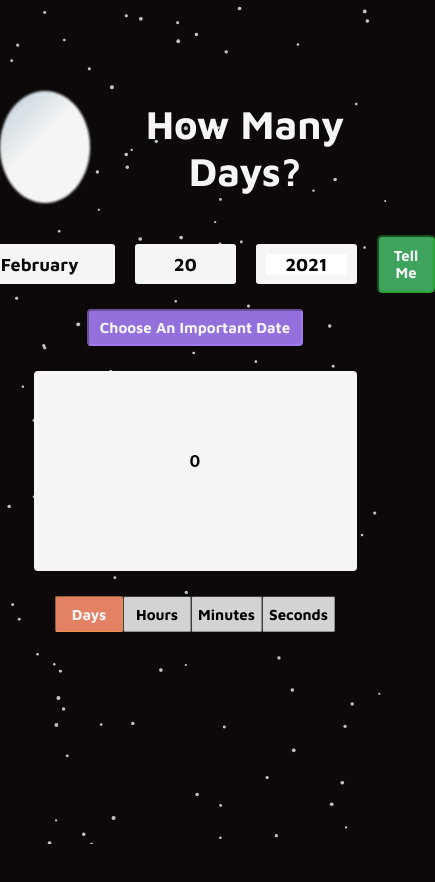
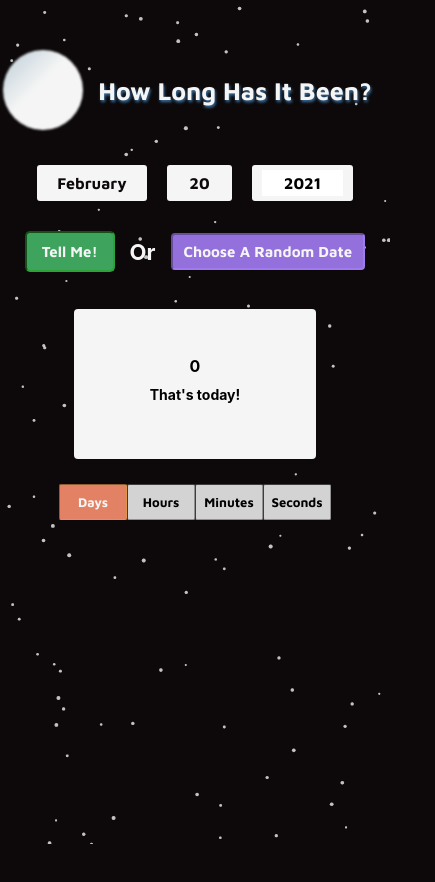
Before and after one commit to hamiltonskraba/howManyDays, a React (Create React App) app: page / in a window 390 px wide. Shown: the top 882 px of the page, 435 px wide, since content can reach past the window. Before the commit the page ends 844 px from the top, so only its background shows below. Built offline with nearby package versions, Linux system fonts and the light colour scheme.

Commit message:
Started responsive design

```diff
--- a/src/App.css
+++ b/src/App.css
@@ -1,9 +1,15 @@
 .App {
   text-align: center;
+  height: 100%;
 }
 
 body {
   background-color: #0D090A;
+  height: 100vh;
+}
+
+#root {
+  height: 100%
 }
 
 h1 {
@@ -13,7 +19,9 @@ h1 {
 }
 
 .container {
-  margin-top: 85px;
+  display: flex;
+  align-items: center;
+  justify-content: space-around;
 }
 
 .flex-center {
@@ -22,10 +30,17 @@ h1 {
   align-items: center;
 }
 
+.flex-column-center {
+  display: flex;
+  flex-direction: column;
+  justify-content: center;
+  align-items: center;
+}
+
 .title {
   font-family: 'Maven Pro', sans-serif;
   font-size: 40px;
-  margin-left: 25px;
+  text-shadow: 1px 2px 3px #3c73a3;;
 }
 
 #particles-js {
@@ -39,6 +54,13 @@ h1 {
   z-index: -1;
 }
 
+.submitContainer {
+  display: flex;
+  align-items: center;
+  justify-content: space-around;
+  margin: 20px 0 12px;
+}
+
 .submitButton {
   color: #F5F5F5;
   background-color: #3DA35D;
@@ -47,7 +69,6 @@ h1 {
   border-radius: 5px;
   padding: 10px 15px;
   border: none;
-  margin-left: 10px;
   font-family: 'Maven Pro', sans-serif;
   border: 2px inset #2ca337;
 }
@@ -229,7 +250,6 @@ input:focus {
   padding: 7px 11px;
   border-radius: 4px;
   border: none;
-  margin-top: 15px;
   font-family: 'Maven Pro', sans-serif;
   font-weight: 700;
   min-height: 37px;
@@ -242,4 +262,13 @@ input:focus {
 }
 .blurb {
   margin: 10px;
+  font-size: 16px;
 }
+
+.orText {
+  display: inline-block;
+  color: #f5f5f5;
+  font-size: 22px;
+  font-weight: 700;
+  margin: 0 15px;
+}
--- a/src/App.js
+++ b/src/App.js
@@ -1,4 +1,5 @@
 import './App.css';
+import './AppMediaQuery.css';
 import React from 'react';
 import Container from './components/Container';
 import DatePicker from './components/DatePicker';
@@ -9,7 +10,7 @@ class App extends React.Component {
         super(props);
         this.state = {
             dayCount: 0,
-            blurb: null,
+            blurb: 'That\'s today!',
             opacifyResults: false,
         }
         this.calculateDays = this.calculateDays.bind(this);
@@ -17,10 +18,7 @@ class App extends React.Component {
 
     calculateDays = (year, month, day, text) => {
         const today = new Date();
-        // console.log(today);
-
         const inputDate = new Date(year, month - 1, day);
-        // console.log(inputDate);
 
         // number of milliseconds in one day
         const ONE_DAY = 1000 * 60 * 60 * 24;
@@ -32,7 +30,7 @@ class App extends React.Component {
         const difference_ms = Math.abs(today_ms - inputDate_ms);
 
         // convert back to days
-        const dayCount = Math.round(difference_ms/ONE_DAY);
+        const dayCount = Math.round(difference_ms/ONE_DAY) - 1;
 
         this.setState({dayCount: dayCount, blurb: text});
     }
@@ -45,7 +43,7 @@ class App extends React.Component {
 
     render(){
         return (
-            <div className="App">
+            <div className="App flex-column-center">
                 <Container />
                 <DatePicker calculateDays={this.calculateDays} setResultsOpacity={this.setResultsOpacity}/>
                 <Results count={this.state.dayCount} blurb={this.state.blurb} opacify={this.state.opacifyResults}/>
--- /dev/null
+++ b/src/AppMediaQuery.css
@@ -0,0 +1,67 @@
+@media(max-width: 1024px) {
+    .submitButton:hover {
+        background-color: #3DA35D;
+    }
+
+    .randomDateButton:hover {
+        background-color: mediumpurple;
+    }
+}
+
+@media(max-width: 640px) {
+    .moon {
+        height: 80px;
+        width: 80px;
+    }
+
+    .title {
+        font-size: 32px;
+    }
+
+    .inputGroup div,
+    .yearGroup > input {
+        font-size: 16px;
+        min-height: 26px;
+    }
+}
+
+@media(max-width: 540px) {
+    .monthGroup {
+        min-width: 90px;
+    }
+
+    .dayGroup {
+        min-width: 45px;
+    }
+
+    .resultsContainer {
+        height: 150px;
+    }
+
+    .displayCount {
+        width: 242px;
+    }
+
+    .unitButton {
+        font-size: 13px;
+    }
+
+    .flex-column-center {
+        justify-content: flex-start;
+        padding-top: 50px;
+    }
+
+    .title {
+        font-size: 28px;
+    }
+
+    .blurb {
+        font-size: 14px;
+    }
+}
+
+@media(max-width: 425px) {
+    .title {
+        font-size: 25px;
+    }
+}
--- a/src/components/Container.js
+++ b/src/components/Container.js
@@ -8,9 +8,9 @@ class Container extends React.Component {
 
     render(){
         return(
-            <div className="container flex-center">
+            <div className="container">
                 <div className="moon hoverPointer" />
-                <h1 className="flex-center title">How Many Days?</h1>
+                <h1 className="flex-center title">How Long Has It Been?</h1>
                 <Particles id="particles-js"
                            params={{
                                "particles": {
--- a/src/components/DatePicker.js
+++ b/src/components/DatePicker.js
@@ -145,9 +145,14 @@ class DatePicker extends React.Component {
                             <input className="hoverPointer" type="text" maxLength="4" value={this.state.year} onChange={this.checkYear} onClick={this.toggleBoth} datetype="year" onKeyPress={this.handleReturnKey}/>
                         </div>
                     </div>
-                    <button className="submitButton hoverPointer" onClick={this.calculate}>Tell Me</button>
+
                 </div>
-                <button className="randomDateButton hoverPointer" onClick={this.dayInHistory}>Choose An Important Date</button>
+                <div className="submitContainer">
+                    <button className="submitButton hoverPointer" onClick={this.calculate}>Tell Me!</button>
+                    <p className="orText">Or</p>
+                    <button className="randomDateButton hoverPointer" onClick={this.dayInHistory}>Choose A Random Date</button>
+                </div>
+
             </div>
         );
     }
--- a/src/components/Results.js
+++ b/src/components/Results.js
@@ -41,7 +41,7 @@ class Results extends React.Component {
             >{el.label}</button>);
 
         return(
-            <div>
+            <div className="results">
                 <div className="resultsContainer flex-center">
                     <div className="displayCount flex-center" style={{opacity: this.props.opacify ? '70%' : '100%'}}>
                         {this.calculateUnit(this.props.count).toLocaleString()}
```
Lines whose indentation alone changed are shown as unchanged.
